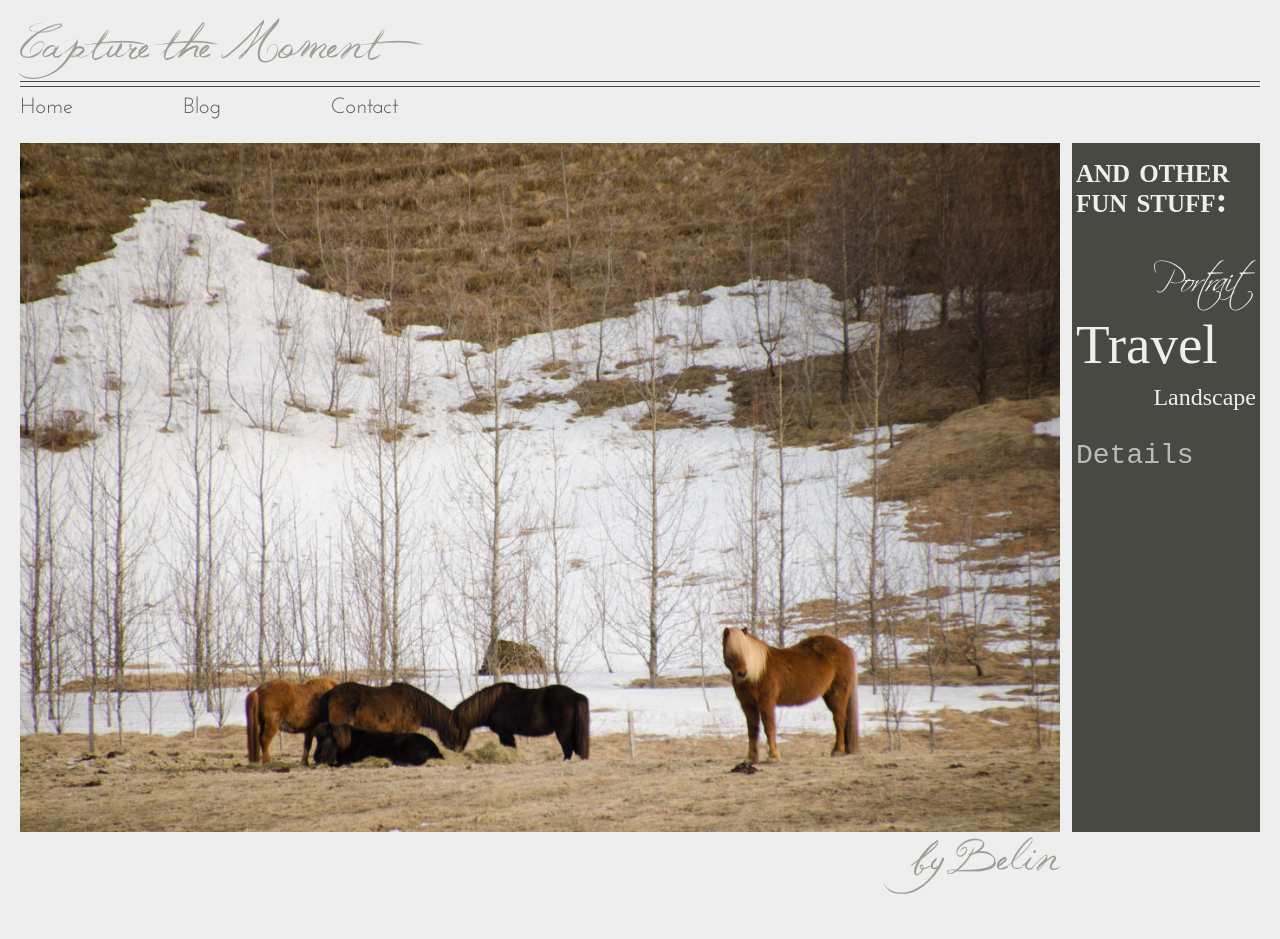
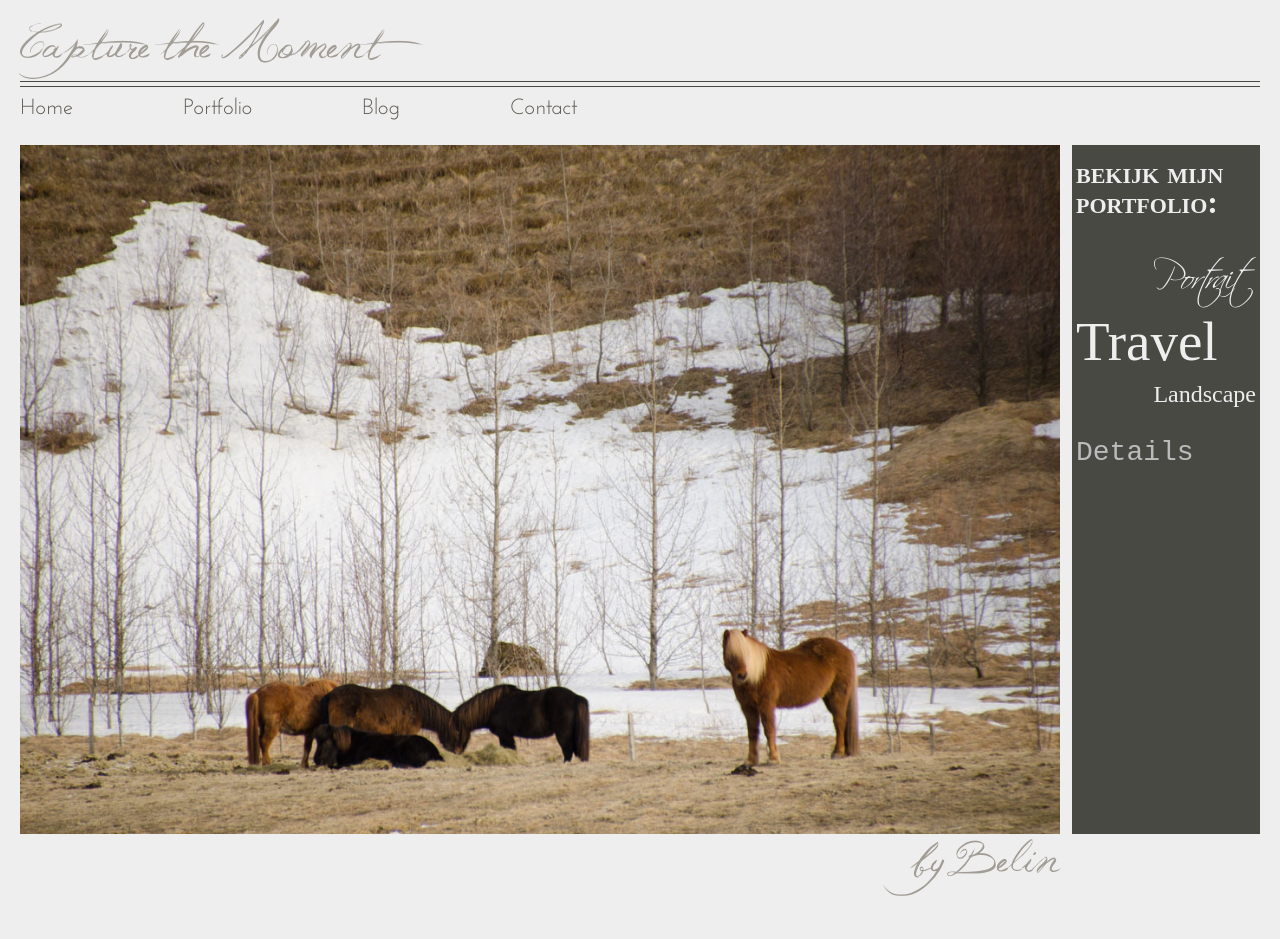
Before and after one commit to cmbybelin/cmbybelin.github.io, a Jekyll site: the page built from index.html, in a window 1280 px wide. Built offline with Jekyll 4.4.1, drawn with Linux system fonts in a browser that asks for light colours.

Commit message:
Updates: portfolio page, styling

```diff
--- a/_includes/head.html
+++ b/_includes/head.html
@@ -17,7 +17,7 @@
  <nav>
   <ul>
     <li><a href="/">Home</a></li><!--
-    --><!--<li><a href="/portfolio.html">Portfolio</a></li>--><!--
+    --><li><a href="/portfolio.html">Portfolio</a></li><!--
     --><li><a href="/blog.html">Blog</a></li><!--
     --><li><a href="/contact.html">Contact</a></li>
   </ul>
--- a/_layouts/portfolio.html
+++ b/_layouts/portfolio.html
@@ -4,7 +4,7 @@
 {% include head.html %}
 
  <article class="portfolio">
-  <div >
+  <div>
   {% for photo in page.portfolio %}
    <div id="img{{ forloop.index }}" class="caroussel{% if forloop.first %} selected{% endif %}"></div>
   {% endfor %}
--- a/index.html
+++ b/index.html
@@ -8,7 +8,7 @@
  <div class="teaser">
   <img class="img" src="portfolio/fotoreizen/IJsland 6.jpg" alt=""/>
   <div class="sidebar">
-   <span class="other">and other fun stuff:</span>
+   <span class="other">bekijk mijn portfolio:</span>
    <!--<span class="newborn">New Born</span>-->
    <a href="portret.html" class="portrait">Portrait</a>
    <a href="reis-ijsland.html" class="travel">Travel</a>
--- a/style/main.css
+++ b/style/main.css
@@ -29,7 +29,7 @@
  color: #5C5750;
  font-size: 15px;
  font-family: Josefin-Sans, Arial;
- line-height: 1.2em;
+ line-height: 1.3em;
  padding: 12px;
  padding-bottom: 36px;
 }
@@ -74,22 +74,35 @@
  margin-left: 0;
 }
 
+a, a:visited, a:active {
+ text-decoration: none;
+ color: #5C5750;
+}
+
+a:hover {
+ color: #000;
+}
+
 /* index */
 .teaser .img {
  width: 100%;
 }
 
 @media (max-width: 420px) {
- header, .signature {
+ body {
+  padding: 0px;
+ }
+ header a, .signature {
   font-size: 35px;
  }
  nav ul li {
-  margin-left: 2em;
+  margin-left: 1em;
  }
 }
 
 .teaser span, .teaser a {
  margin: 0 .4em;
+ text-decoration: none;
 }
 
 @media (min-width: 900px) {
@@ -126,7 +139,7 @@
  font-family: Times New Roman;
  font-weight: bold;
  font-variant: small-caps;
- font-size: 36px;
+ font-size: 32px;
  color: #eee;
 }
 .teaser .newborn {
@@ -173,13 +186,8 @@
  /*color: #fff;*/
 }
 
-a, a:visited, a:active {
- text-decoration: none;
- color: #5C5750;
-}
-
-a:hover {
- color: #000;
+article a {
+ text-decoration: underline;
 }
 
 h1 {
@@ -192,9 +200,11 @@
  position: absolute;
  bottom: 8px;
  height: 64px;
- left: 0;
- width: 100%;
+ left: 8px;
+ width: calc(100% - 16px);
  text-align: center;
+ white-space: nowrap;
+ overflow-x: scroll;
 }
 .thumbnails img {
  height: 64px;
@@ -229,7 +239,9 @@
  max-width: 600px;
  max-height: 600px;
 }
-label {
+
+/* CONTACT */
+label, button {
  display: block;
  margin-top: 6px;
 }
```
Also changed, not shown: portfolio.html (added, +17 -0 lines).
